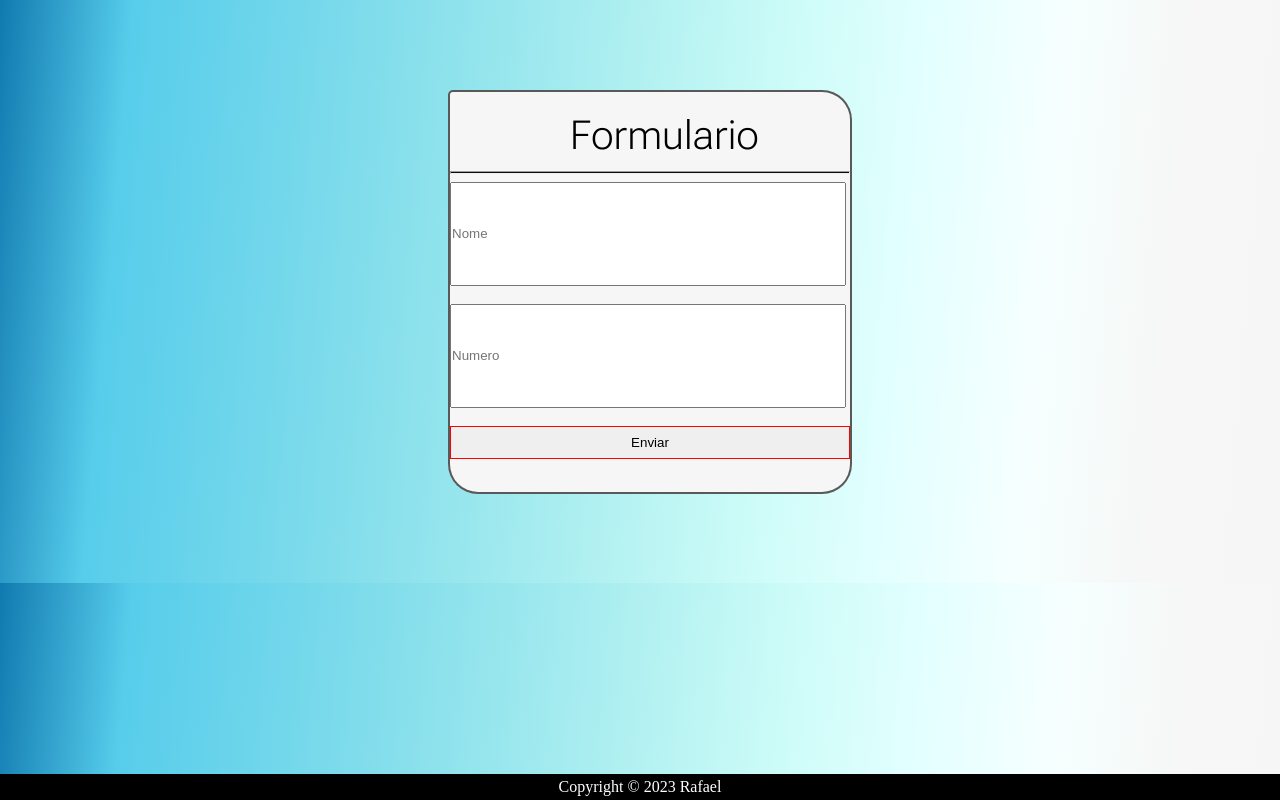
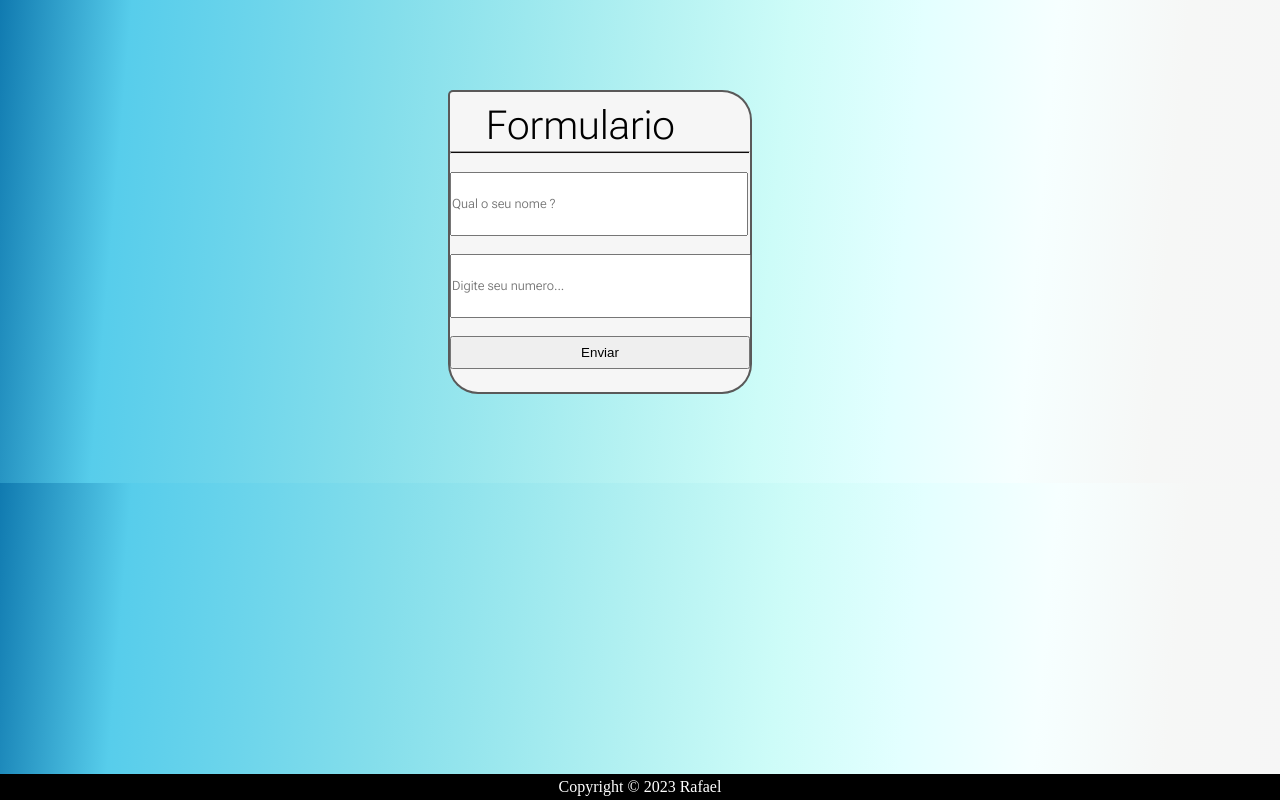
Before and after one commit to rafalacerda10/front-crud-categories, a plain HTML site: page app/form.html in a window 1280 px wide. Drawn offline with Linux system fonts and the light colour scheme.

Commit message:
Ajeitando links e modificando o form

```diff
--- a/app/css-form/box-form.css
+++ b/app/css-form/box-form.css
@@ -2,25 +2,36 @@
 .box-form{
     display: flex;
     flex-direction: column;
-    margin-top: 2%;
+    margin-top: 6%;
 }
 
 
 /*Name*/
 
 #nome {
-    width: 98%; height: 100px;
+    width: 98%; height: 60px;
+    font-size: 0.8rem;
+    color: black;
+    font-family: var(--font-titulo);
 }
 
 /*Number*/
 #telefone {
-    width: 98%; height: 100px;
+    width: 99%; height: 60px;
+    font-size: 0.8rem;
+    color: black;
+    font-family: var(--font-titulo);
 }
 
 /*Enviar*/
 #send{
     width: 100%;
     height: 2.5em;
-    border: 1px solid red;
 
 }
+
+#send a {
+    text-decoration: none;
+    color: #000;
+
+}
--- a/app/css-form/box-title.css
+++ b/app/css-form/box-title.css
@@ -1,9 +1,19 @@
 /* TITULO BOX */
 .box-title {
-    margin-left: 30%;
-    margin-top: 20px;
+    margin-left: 12%;
+    margin-top: 10px;
 
 }
+
+
+.box-title {
+    font-size: 2.5em;
+    font-family: var(--font-titulo);
+    font-weight: 200;
+
+}
+
+
 hr {
     height: 1px;
     background-color: #0e0b0b;
--- a/app/css-form/form-box.css
+++ b/app/css-form/form-box.css
@@ -2,7 +2,7 @@
 /* Criação caixa menu inicial no centro */
 .box {
     margin: 7% 35%;
-    width: 400px; height: 400px;
+    width: 300px; height: 300px;
     background: #f6f6f6;
     border: 2px solid #000;
     color: #000;
@@ -24,11 +24,3 @@ border-color: #020101a2 ;
     grid-template-rows: 1fr 0fr 4fr;
 
 }
-
-
-.box-title {
-    font-size: 2.5em;
-    font-family: var(--font-titulo);
-    font-weight: 200;
-
-}
--- a/app/css/tabela.css
+++ b/app/css/tabela.css
@@ -25,10 +25,14 @@
     background: transparent;
     border: none;
     margin-left: 1.5rem;
-    color: var(--cor-primaria);
+
     font-family: var(--font-principal);
     font-weight: 700;
     font-size: 1rem;
+}
+.tabela__linha__botao > a {
+    text-decoration: none;
+    color: #000;
 }
 .tabela__linha__botao:hover {
     color: var(--cor-secundaria);
--- a/app/form.html
+++ b/app/form.html
@@ -25,20 +25,22 @@
 
         <div>
           <label for="nome"></label>
-          <input type="text" id="nome" placeholder="Nome" />
+          <input type="text" id="nome" placeholder="Qual o seu nome ?" />
         </div>
 
         <br>
 
         <div>
           <label for="telefone"></label>
-          <input type="text" id="telefone" placeholder="Numero" />
+          <input type="text" id="telefone" placeholder="Digite seu numero..." />
         </div>
 
         <br>
 
         <div>
-          <button type="submit" id="send">Enviar</button>
+          <button type="submit" id="send">
+            <a href="index.html" target="_blank">Enviar</a>
+          </button>
         </div>
       </form>
     </div>
```
Also changed, not shown: app/index.html (+5 -1 lines).
